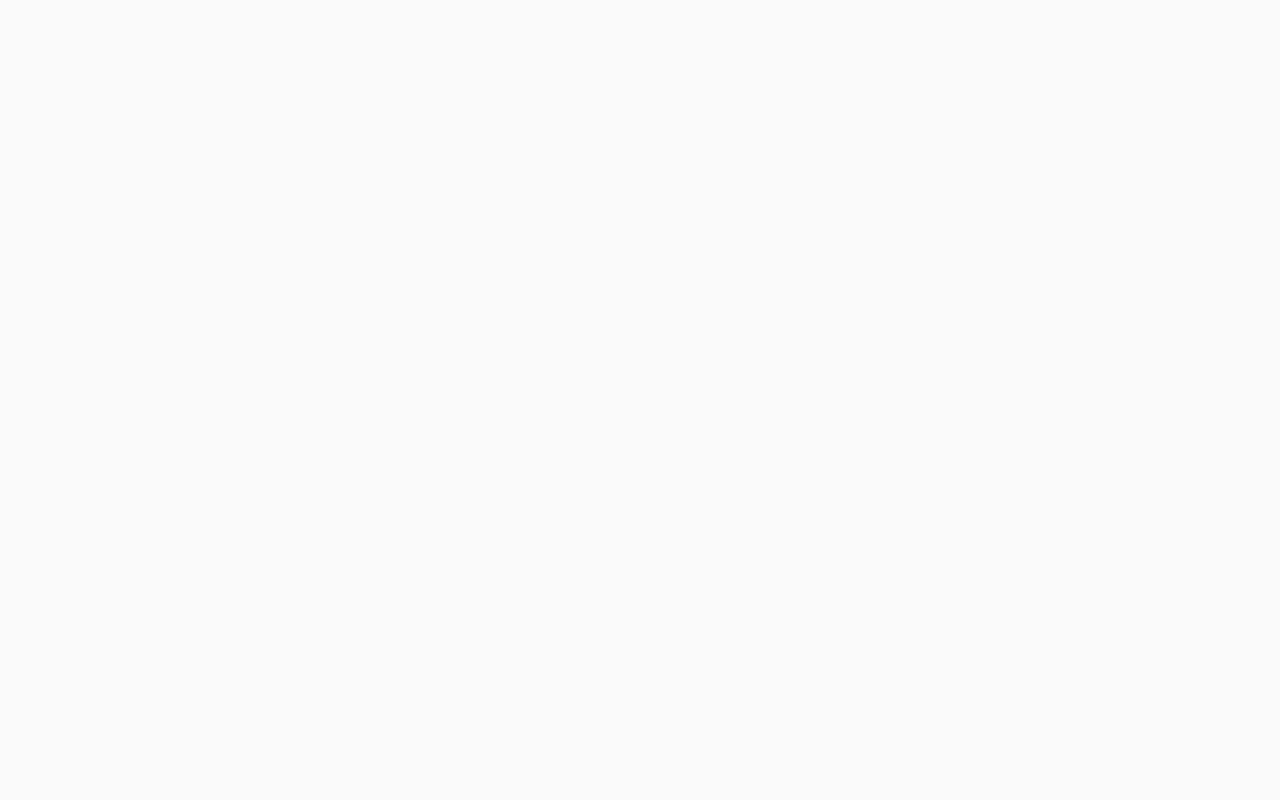
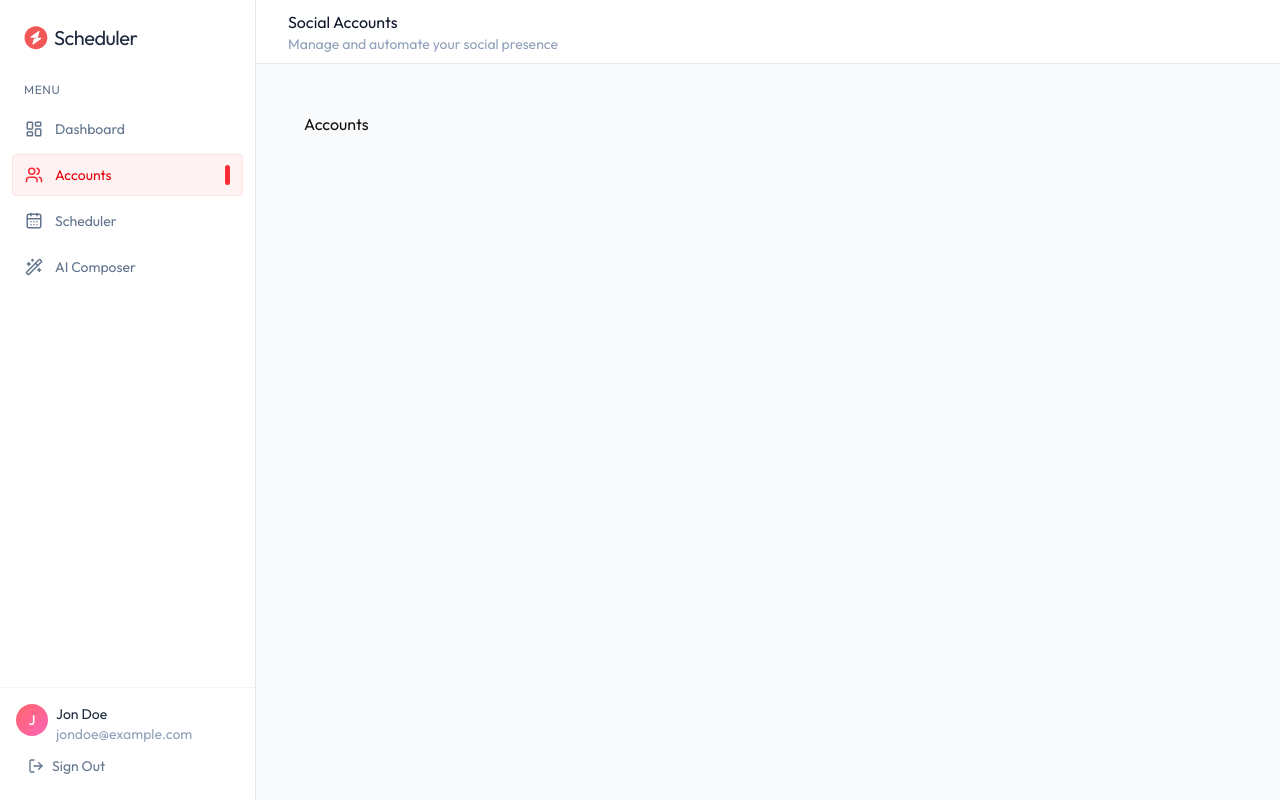
Before and after one commit to MohanKrishna80/social-schedular, a React (Vite) app in the folder client/: page /accounts in a window 1280 px wide. Before the commit this address had no page. Built offline with nearby package versions, Linux system fonts and the light colour scheme.

Commit message:
sidabar completed

```diff
--- a/client/src/App.tsx
+++ b/client/src/App.tsx
@@ -1,6 +1,11 @@
 import { Route, Routes } from "react-router-dom";
 import Home from "./pages/Home";
 import Login from "./pages/Login";
+import Layout from "./components/Layout";
+import Dashboard from "./pages/Dashboard";
+import Accounts from "./pages/Accounts";
+import Scheduler from "./pages/Scheduler";
+import AiComposer from "./pages/AiComposer";
 
 export default function App() {
   return (
@@ -8,6 +13,12 @@ export default function App() {
       <Routes>
         <Route path="/" element={<Home />} />
         <Route path="/login" element={<Login />} />
+        <Route element={<Layout />}>
+          <Route path="dashboard" element={<Dashboard />} />
+          <Route path="accounts" element={<Accounts />} />
+          <Route path="schedule" element={<Scheduler />} />
+          <Route path="ai-composer" element={<AiComposer />} />
+        </Route>
       </Routes>
     </>
   );
--- /dev/null
+++ b/client/src/components/Layout.tsx
@@ -0,0 +1,56 @@
+import { useState } from "react";
+import Sidebar from "./Sidebar";
+import { Outlet, useLocation } from "react-router-dom";
+import { MenuIcon } from "lucide-react";
+
+const pageTitles: Record<string, string> = {
+  "/dashboard": "Dashboard",
+  "/accounts": "Social Accounts",
+  "/schedule": "Post Scheduler",
+  "/ai-composer": "AI Composer",
+};
+
+const Layout = () => {
+  const location=useLocation()
+
+  const title=pageTitles[location.pathname ] || "SocialAI"
+  const [isMobileMenuOpen, setIsMobileMenuOpen] = useState(false);
+  return (
+    <div className="flex h-screen bg-slate-50">
+      {/* Mobile overlay */}
+
+      {isMobileMenuOpen && (
+        <div
+          className="fixed inset-0 bg-slate-900/50 z-40 md:hidden"
+          onClick={() => setIsMobileMenuOpen(false)}
+        />
+      )}
+      <Sidebar isOpen={isMobileMenuOpen} setIsOpen={setIsMobileMenuOpen} />
+
+      <div className="flex-1 flex flex-col overflow-hidden">
+        {/* Top bar */}
+        <header className="h-16 md:px-8 gap-4 bg-white border-b border-slate-200 flex items-center px-4">
+          {/* Header Content */}
+
+          <button
+            className="md:hidden p-2 -ml-2 text-slate-500"
+            onClick={() => setIsMobileMenuOpen(true)}
+          >
+            <MenuIcon className="size-6 " />
+          </button>
+          <div>
+            <h1 className="text-slate-900">{title}</h1>
+            <p className="text-sm text-slate-400 hidden sm:block">
+              Manage and automate your social presence
+            </p>
+          </div>
+        </header>
+        <main className="flex-1 overflow-auto p-4 sm:p-6 md:p-8 xl:p-12 ">
+          <Outlet />
+        </main>
+      </div>
+    </div>
+  );
+};
+
+export default Layout;
--- /dev/null
+++ b/client/src/components/Sidebar.tsx
@@ -0,0 +1,99 @@
+import {
+  CalendarDaysIcon,
+  LayoutDashboardIcon,
+  LogOutIcon,
+  UsersIcon,
+  Wand2Icon,
+} from "lucide-react";
+import { NavLink, useLocation } from "react-router-dom";
+
+const Sidebar = ({
+  isOpen,
+  setIsOpen,
+}: {
+  isOpen: boolean;
+  setIsOpen: (val: boolean) => void;
+}) => {
+  const { logout, user } = {
+    logout: () => {
+      window.location.href = "/";
+    },
+    user: { name: "Jon Doe", email: "jondoe@example.com" },
+  };
+  const navItems = [
+    { name: "Dashboard", icon: LayoutDashboardIcon, path: "/dashboard" },
+    { name: "Accounts", icon: UsersIcon, path: "/accounts" },
+    { name: "Scheduler", icon: CalendarDaysIcon, path: "/schedule" },
+    { name: "AI Composer", icon: Wand2Icon, path: "/ai-composer" },
+  ];
+
+  const location = useLocation();
+  return (
+    <div
+      className={`fixed inset-y-0 left-0 z-50 w-64 border-slate-200 bg-white border-r flex flex-col h-full transform transition-transform duration-200 ease-in-out md:relative md:translate-x-0
+    ${isOpen ? "translate-x-0" : "-translate-x-full"}
+  `}
+    >
+      {/* Logo */}
+      <div className="p-6 pb-4">
+        <div className="text-xl tracking-tight text-slate-800 flex items-center gap-1.5">
+          <img src="/logo.svg" alt="logo" className="size-6" />
+          <span>Scheduler</span>
+        </div>
+      </div>
+      {/* Nav section */}
+      <div className="px-6 py-2">
+        <span className="text-xs text-slate-500 uppercase tracking-wider">
+          Menu
+        </span>
+      </div>
+      {/* Nav Links */}
+      <nav className="flex-1 px-3 space-y-1">
+        {navItems.map((item) => {
+          const isActive = location.pathname === item.path;
+          return (
+            <NavLink
+              key={item.name}
+              to={item.path}
+              end={item.path === "/dashboard"}
+              onClick={() => setIsOpen(false)}
+              className={`flex items-center gap-3 px-3 py-2.5 rounded text-sm transition-all  duration-150 border
+  ${isActive ? "text-red-600 bg-red-50 border-red-100" : "text-slate-500 border-transparent hover:bg-slate-50 hover:text-slate-700"}`}
+            >
+              <item.icon
+                className={`size-4.5 shrink-0 ${isActive ? "text-red-500" : "text-slate-500"}`}
+              />
+              {item.name}
+              {isActive && (
+                <span className="ml-auto w-[5px] h-5 rounded-full bg-red-500" />
+              )}
+            </NavLink>
+          );
+        })}
+      </nav>
+      {/* User Footer */}
+      <div className="p-4 border-t border-slate-100 ">
+        <div className="flex gap-2">
+          <div className="size-8 rounded-full bg-linear-to-br from-red-400 to-pink-400 flex items-center justify-center text-white text-sm font-medium shrink-0">
+            {user?.name?.charAt(0).toUpperCase() || "U"}
+          </div>
+          <div className="flex-1 min-w-0">
+            <div className="text-sm text-slate-800 truncate">{user?.name}</div>
+            <div className="text-sm text-slate-400 truncate">{user?.email}</div>
+          </div>
+        </div>
+        <button
+          onClick={logout}
+          className="mt-1 flex items-center gap-2 px-3 py-2 w-full rounded text-sm
+  text-slate-500 hover:text-red-500 hover:bg-red-50
+  transition-all duration-150"
+        >
+          <LogOutIcon className="size-4" />
+          Sign Out
+        </button>
+      </div>
+    </div>
+  );
+};
+
+export default Sidebar;
--- /dev/null
+++ b/client/src/pages/Accounts.tsx
@@ -0,0 +1,9 @@
+
+
+const Accounts = () => {
+  return (
+    <div>Accounts</div>
+  )
+}
+
+export default Accounts
--- /dev/null
+++ b/client/src/pages/AiComposer.tsx
@@ -0,0 +1,9 @@
+
+
+const AiComposer = () => {
+  return (
+    <div>AiComposer</div>
+  )
+}
+
+export default AiComposer
--- /dev/null
+++ b/client/src/pages/Dashboard.tsx
@@ -0,0 +1,9 @@
+
+
+const Dashboard = () => {
+  return (
+    <div>Dashboard</div>
+  )
+}
+
+export default Dashboard
--- /dev/null
+++ b/client/src/pages/Scheduler.tsx
@@ -0,0 +1,8 @@
+
+const Scheduler = () => {
+  return (
+    <div>Scheduler</div>
+  )
+}
+
+export default Scheduler
```
Lines whose indentation alone changed are shown as unchanged.
